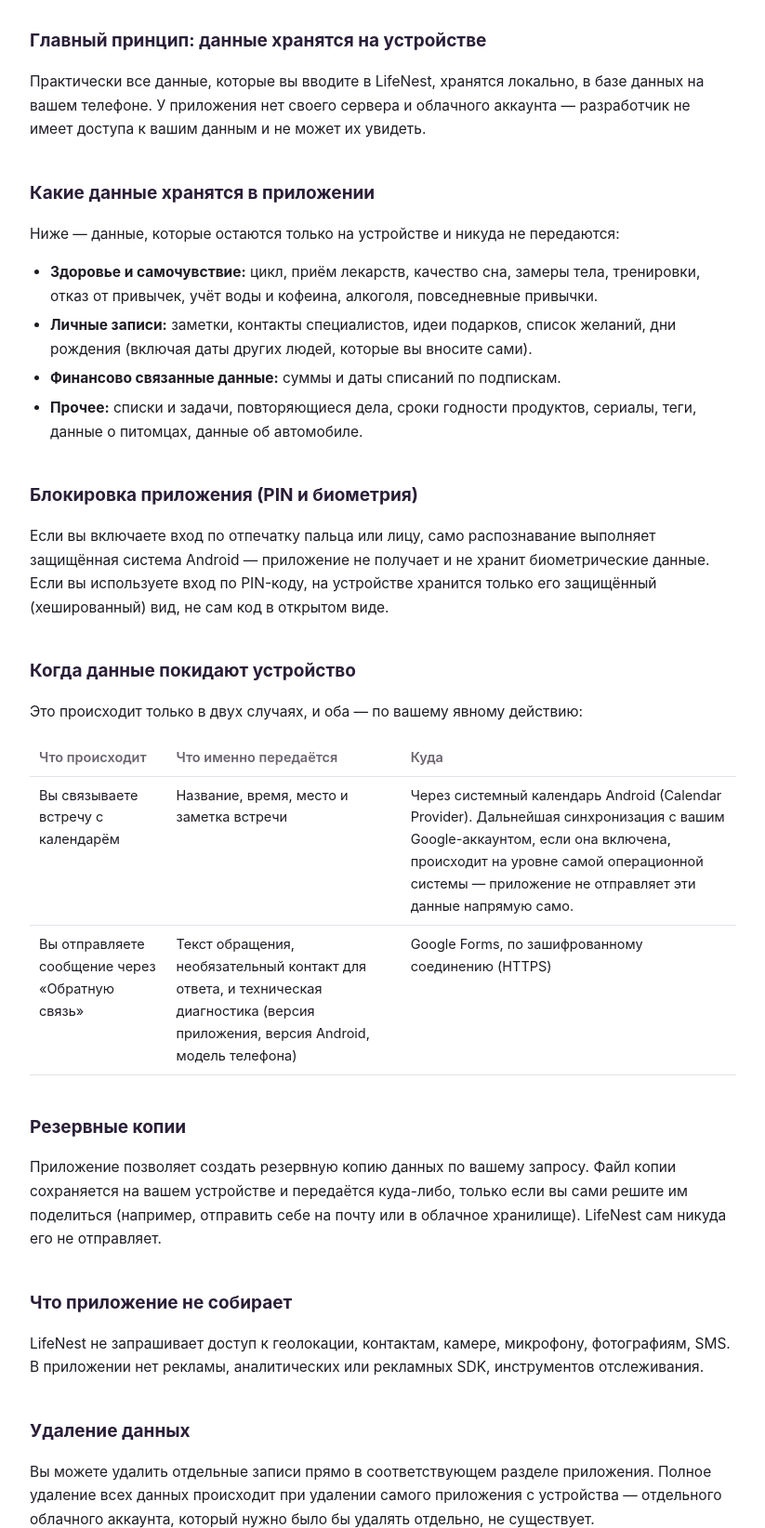
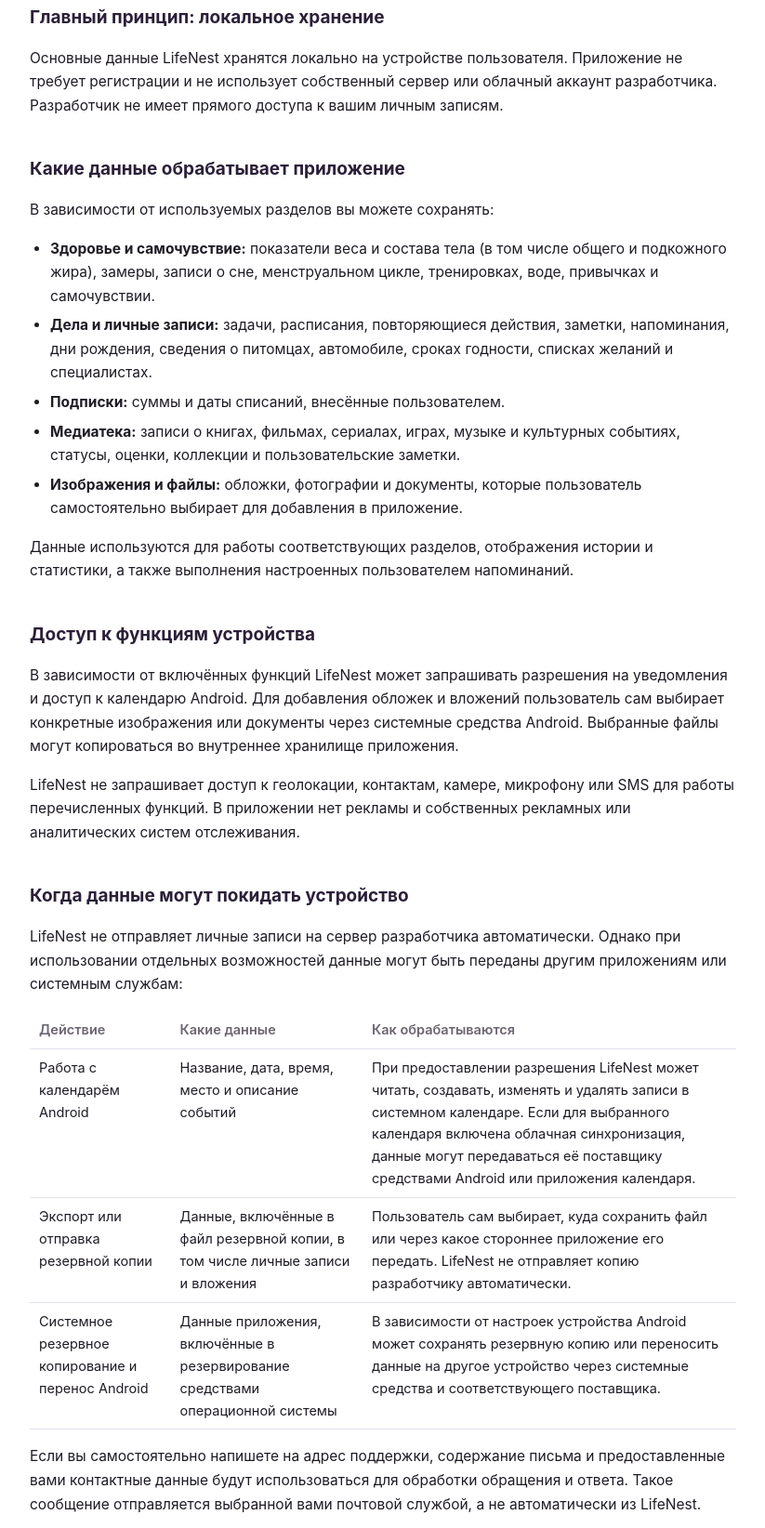
Before and after one commit to nastasiyaefimova1994-debug/lifenest-privacy, a plain HTML site: page index.html in a window 1280 px wide. Shown: the part 466-2110 px from the top of the page at 93% size, without its empty margins (228-1051 px from the left). Drawn offline with Linux system fonts and the light colour scheme.

Commit message:
Update LifeNest privacy policy

```diff
--- a/index.html
+++ b/index.html
@@ -68,106 +68,71 @@
 </head>
 <body>
 <h1>Политика конфиденциальности LifeNest</h1>
-<div class="updated">Действует с 30.08.2026 · последнее обновление 21.10.2026</div>
+<div class="updated">Действует с 30.08.2026 · последнее обновление 14.11.2026</div>
 
-<p>
-LifeNest — приложение для личной организации повседневных дел (вода, привычки, лекарства,
-цикл, финансы, заметки и другое), разработанное независимым разработчиком для Android. Эта страница объясняет, какие данные
-приложение хранит, как оно с ними обращается и когда — если вообще — они покидают
-устройство.
-</p>
+<p>LifeNest — приложение для личной организации повседневной жизни, разработанное независимым разработчиком для Android. Эта политика объясняет, какие данные обрабатывает приложение, где они хранятся и при каких условиях могут покидать устройство.</p>
+
 <div class="note">
-LifeNest не является медицинским устройством и не диагностирует, не лечит,
-не устраняет и не предотвращает какое-либо заболевание или состояние.
-Информация в разделах, связанных со здоровьем (цикл, сон, лекарства, вес и другие),
-предназначена исключительно для личного учёта и не заменяет консультацию
-врача или другого квалифицированного специалиста.
+LifeNest не является медицинским устройством и не предназначено для диагностики, лечения, излечения или профилактики заболеваний. Функции, связанные со сном, менструальным циклом, весом, составом тела и другими личными показателями, служат для самостоятельного учёта и не заменяют консультацию квалифицированного медицинского специалиста.
 </div>
-<h2>Главный принцип: данные хранятся на устройстве</h2>
-<p>
-Практически все данные, которые вы вводите в LifeNest, хранятся локально, в базе
-данных на вашем телефоне. У приложения нет своего сервера и облачного аккаунта —
-разработчик не имеет доступа к вашим данным и не может их увидеть.
-</p>
-<h2>Какие данные хранятся в приложении</h2>
-<p>Ниже — данные, которые остаются только на устройстве и никуда не передаются:</p>
+
+<h2>Главный принцип: локальное хранение</h2>
+<p>Основные данные LifeNest хранятся локально на устройстве пользователя. Приложение не требует регистрации и не использует собственный сервер или облачный аккаунт разработчика. Разработчик не имеет прямого доступа к вашим личным записям.</p>
+
+<h2>Какие данные обрабатывает приложение</h2>
+<p>В зависимости от используемых разделов вы можете сохранять:</p>
 <ul>
-  <li><strong>Здоровье и самочувствие:</strong> цикл, приём лекарств, качество сна,
-      замеры тела, тренировки, отказ от привычек, учёт воды и кофеина, алкоголя,
-      повседневные привычки.</li>
-  <li><strong>Личные записи:</strong> заметки, контакты специалистов, идеи подарков,
-      список желаний, дни рождения (включая даты других людей, которые вы вносите сами).</li>
-  <li><strong>Финансово связанные данные:</strong> суммы и даты списаний по подпискам.</li>
-  <li><strong>Прочее:</strong> списки и задачи, повторяющиеся дела, сроки годности
-      продуктов, сериалы, теги, данные о питомцах, данные об автомобиле.</li>
+  <li><strong>Здоровье и самочувствие:</strong> показатели веса и состава тела (в том числе общего и подкожного жира), замеры, записи о сне, менструальном цикле, тренировках, воде, привычках и самочувствии.</li>
+  <li><strong>Дела и личные записи:</strong> задачи, расписания, повторяющиеся действия, заметки, напоминания, дни рождения, сведения о питомцах, автомобиле, сроках годности, списках желаний и специалистах.</li>
+  <li><strong>Подписки:</strong> суммы и даты списаний, внесённые пользователем.</li>
+  <li><strong>Медиатека:</strong> записи о книгах, фильмах, сериалах, играх, музыке и культурных событиях, статусы, оценки, коллекции и пользовательские заметки.</li>
+  <li><strong>Изображения и файлы:</strong> обложки, фотографии и документы, которые пользователь самостоятельно выбирает для добавления в приложение.</li>
 </ul>
-<h2>Блокировка приложения (PIN и биометрия)</h2>
-<p>
-Если вы включаете вход по отпечатку пальца или лицу, само распознавание выполняет
-защищённая система Android — приложение не получает и не хранит биометрические
-данные. Если вы используете вход по PIN-коду, на устройстве хранится только его
-защищённый (хешированный) вид, не сам код в открытом виде.
-</p>
+<p>Данные используются для работы соответствующих разделов, отображения истории и статистики, а также выполнения настроенных пользователем напоминаний.</p>
 
-<h2>Когда данные покидают устройство</h2>
-<p>Это происходит только в двух случаях, и оба — по вашему явному действию:</p>
+<h2>Доступ к функциям устройства</h2>
+<p>В зависимости от включённых функций LifeNest может запрашивать разрешения на уведомления и доступ к календарю Android. Для добавления обложек и вложений пользователь сам выбирает конкретные изображения или документы через системные средства Android. Выбранные файлы могут копироваться во внутреннее хранилище приложения.</p>
+<p>LifeNest не запрашивает доступ к геолокации, контактам, камере, микрофону или SMS для работы перечисленных функций. В приложении нет рекламы и собственных рекламных или аналитических систем отслеживания.</p>
+
+<h2>Когда данные могут покидать устройство</h2>
+<p>LifeNest не отправляет личные записи на сервер разработчика автоматически. Однако при использовании отдельных возможностей данные могут быть переданы другим приложениям или системным службам:</p>
 <table>
+  <tr><th>Действие</th><th>Какие данные</th><th>Как обрабатываются</th></tr>
   <tr>
-    <th>Что происходит</th>
-    <th>Что именно передаётся</th>
-    <th>Куда</th>
+    <td>Работа с календарём Android</td>
+    <td>Название, дата, время, место и описание событий</td>
+    <td>При предоставлении разрешения LifeNest может читать, создавать, изменять и удалять записи в системном календаре. Если для выбранного календаря включена облачная синхронизация, данные могут передаваться её поставщику средствами Android или приложения календаря.</td>
   </tr>
   <tr>
-    <td>Вы связываете встречу с календарём</td>
-    <td>Название, время, место и заметка встречи</td>
-    <td>Через системный календарь Android (Calendar Provider). Дальнейшая
-        синхронизация с вашим Google-аккаунтом, если она включена, происходит
-        на уровне самой операционной системы — приложение не отправляет эти
-        данные напрямую само.</td>
+    <td>Экспорт или отправка резервной копии</td>
+    <td>Данные, включённые в файл резервной копии, в том числе личные записи и вложения</td>
+    <td>Пользователь сам выбирает, куда сохранить файл или через какое стороннее приложение его передать. LifeNest не отправляет копию разработчику автоматически.</td>
   </tr>
   <tr>
-    <td>Вы отправляете сообщение через «Обратную связь»</td>
-    <td>Текст обращения, необязательный контакт для ответа, и техническая
-        диагностика (версия приложения, версия Android, модель телефона)</td>
-    <td>Google Forms, по зашифрованному соединению (HTTPS)</td>
+    <td>Системное резервное копирование и перенос Android</td>
+    <td>Данные приложения, включённые в резервирование средствами операционной системы</td>
+    <td>В зависимости от настроек устройства Android может сохранять резервную копию или переносить данные на другое устройство через системные средства и соответствующего поставщика.</td>
   </tr>
 </table>
+<p>Если вы самостоятельно напишете на адрес поддержки, содержание письма и предоставленные вами контактные данные будут использоваться для обработки обращения и ответа. Такое сообщение отправляется выбранной вами почтовой службой, а не автоматически из LifeNest.</p>
+
 <h2>Резервные копии</h2>
-<p>
-Приложение позволяет создать резервную копию данных по вашему запросу. Файл копии
-сохраняется на вашем устройстве и передаётся куда-либо, только если вы сами решите
-им поделиться (например, отправить себе на почту или в облачное хранилище).
-LifeNest сам никуда его не отправляет.
-</p>
-<h2>Что приложение не собирает</h2>
-<p>
-LifeNest не запрашивает доступ к геолокации, контактам, камере, микрофону,
-фотографиям, SMS. В приложении нет рекламы, аналитических или рекламных SDK,
-инструментов отслеживания.
-</p>
+<p>LifeNest позволяет вручную создавать резервные копии данных и восстанавливать их. Копии могут содержать личную информацию и выбранные вложения. Рекомендуем хранить их в защищённом месте и при наличии соответствующей функции использовать защиту паролем.</p>
+<p>Отдельно от ручных копий Android может выполнять автоматическое резервирование и перенос данных в зависимости от системных настроек. Условия хранения и удаления таких копий определяются соответствующей службой.</p>
+
+<h2>Блокировка приложения (PIN и биометрия)</h2>
+<p>Если вы используете системную биометрическую аутентификацию, распознавание выполняется средствами Android: LifeNest не получает и не хранит биометрические шаблоны. Для проверки установленного PIN-кода используется защищённое хешированное представление, а не открытый текст кода.</p>
 
 <h2>Удаление данных</h2>
-<p>
-Вы можете удалить отдельные записи прямо в соответствующем разделе приложения.
-Полное удаление всех данных происходит при удалении самого приложения с устройства —
-отдельного облачного аккаунта, который нужно было бы удалять отдельно, не существует.
-</p>
+<p>Отдельные записи можно удалять внутри соответствующих разделов LifeNest. При удалении приложения Android удаляет данные из его внутреннего хранилища согласно правилам операционной системы. Ранее экспортированные файлы, а также резервные копии, сохранённые средствами Android или сторонних сервисов, могут оставаться отдельно; ими необходимо управлять в соответствующем хранилище.</p>
+
 <h2>Дети</h2>
-<p>
-LifeNest не предназначено для детей младше 13 лет и не собирает намеренно данные
-таких пользователей.
-</p>
+<p>LifeNest не предназначен для детей младше 13 лет. Разработчик не осуществляет намеренный сбор персональных данных детей.</p>
 
 <h2>Изменения политики</h2>
-<p>
-Если политика изменится, обновлённая версия будет опубликована на этой же странице
-с новой датой обновления.
-</p>
+<p>При изменении функций приложения или способов обработки данных политика может обновляться. Актуальная версия публикуется по этому же адресу с датой последнего изменения.</p>
 
 <h2>Контакты</h2>
-<p>
-По вопросам, связанным с данными и конфиденциальностью, можно написать: support.lifenest@gmail.com.
-</p>
-
+<p>По вопросам конфиденциальности можно написать: <a href="mailto:support.lifenest@gmail.com">support.lifenest@gmail.com</a>.</p>
 </body>
 </html>
```
